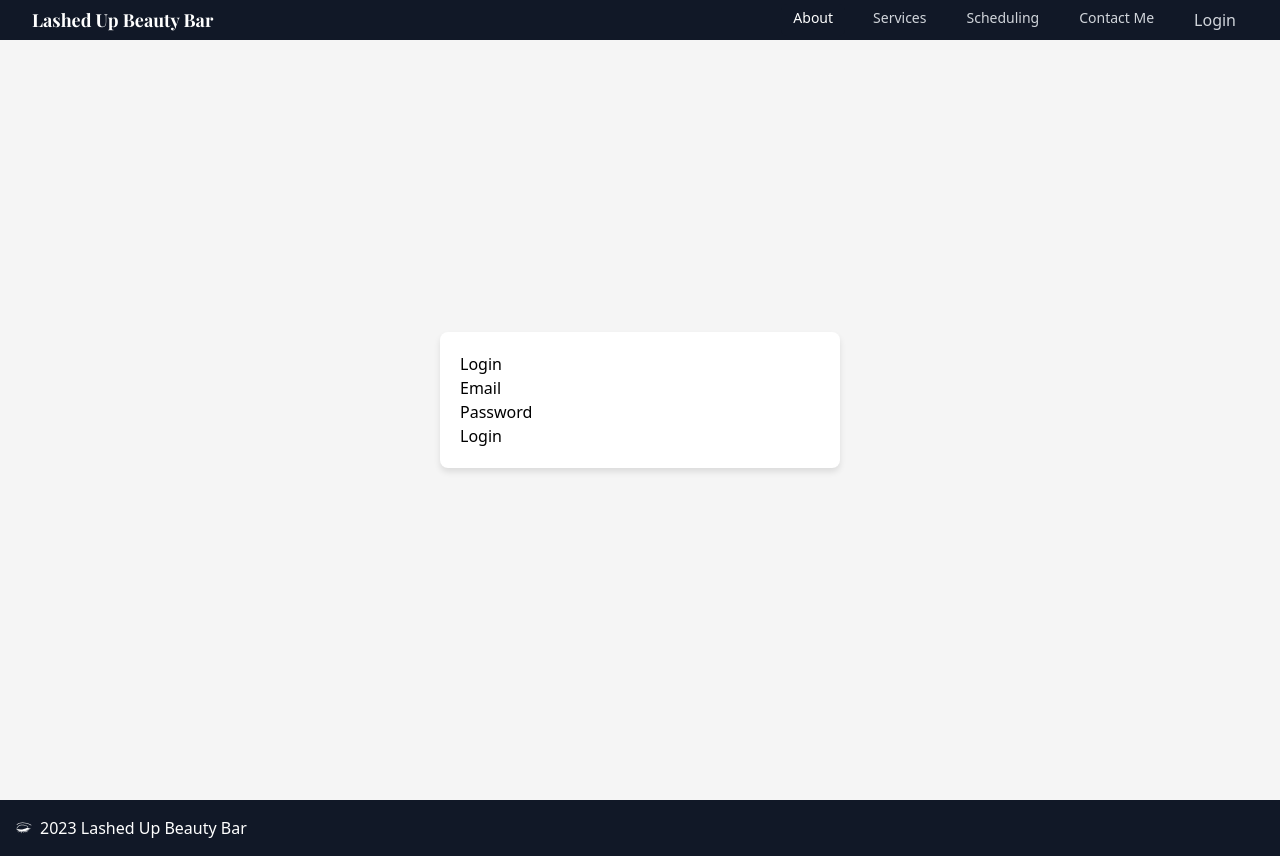
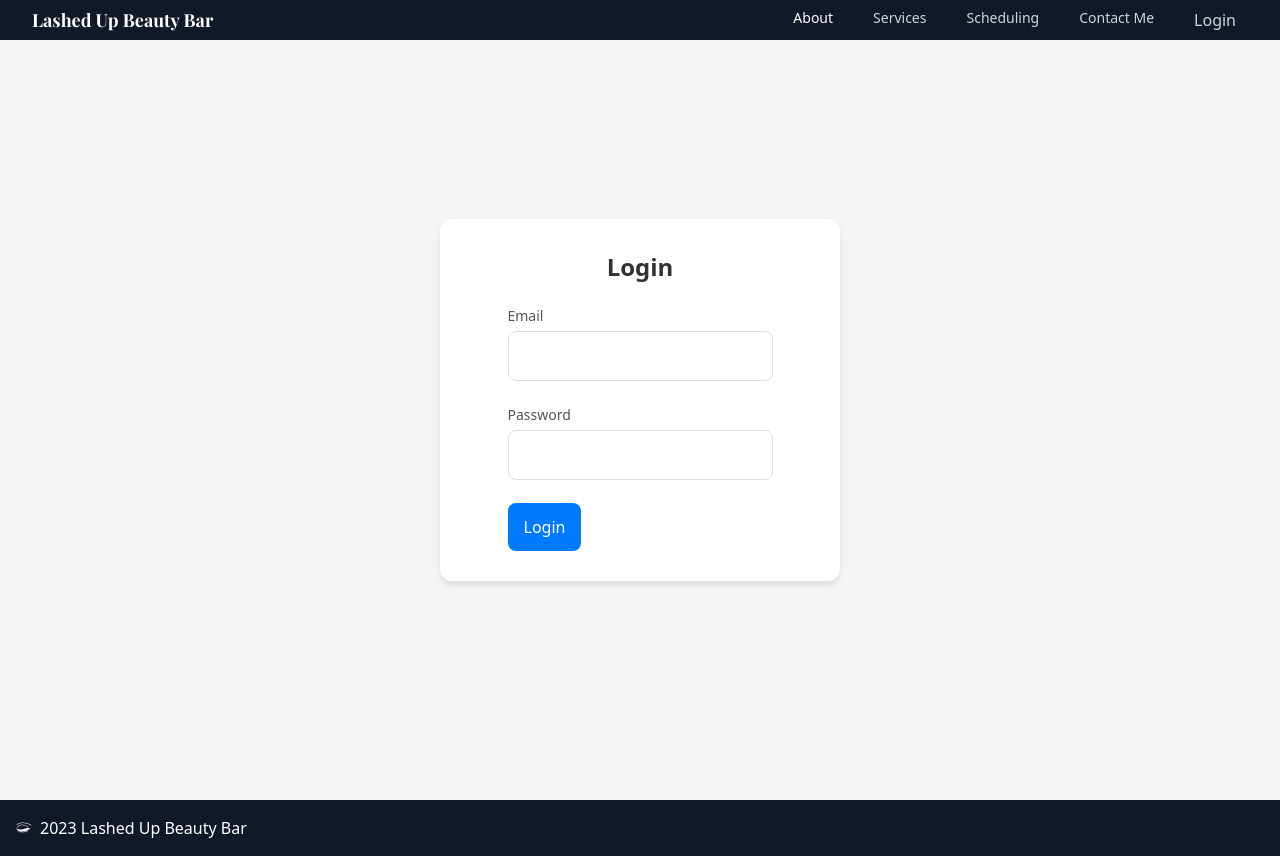
Before and after one commit to galessalazar/lashed.up.beauty, a React (Vite) app in the folder client/: page /login in a window 1280 px wide. Built offline with nearby package versions, Linux system fonts and the light colour scheme; a web font is replaced by a local one.

Commit message:
styled login form

```diff
--- a/client/package.json
+++ b/client/package.json
@@ -13,6 +13,7 @@
   },
   "dependencies": {
     "axios": "^1.7.7",
+    "font-awesome": "^4.7.0",
     "react": "^18.3.1",
     "react-datepicker": "^7.5.0",
     "react-dom": "^18.3.1",
--- a/client/src/components/Login.Form.jsx
+++ b/client/src/components/Login.Form.jsx
@@ -37,26 +37,84 @@ const LoginForm = () => {
 
   return (
     <form onSubmit={handleLogin}>
-      <div>
-        <label htmlFor="email">Email</label>
-        <input type="email" id="email" value={email} onChange={(e) => setEmail(e.target.value)} required
+      <div style={styles.inputGroup}>
+        <label htmlFor="email" style={styles.label}>
+          Email
+        </label>
+        <input
+          type="email"
+          id="email"
+          value={email}
+          onChange={(e) => setEmail(e.target.value)}
+          required
+          style={styles.input}
         />
       </div>
 
-      <div>
-        <label htmlFor="password">Password</label>
+      <div style={styles.inputGroup}>
+        <label htmlFor="password" style={styles.label}>
+          Password
+        </label>
         <input
           type="password"
           id="password"
           value={password}
-          onChange={(e) => setPassword(e.target.value)} required
+          onChange={(e) => setPassword(e.target.value)}
+          required
+          style={styles.input}
         />
       </div>
 
-      {error && <div style={{ color: 'red' }}>{error}</div>}
+      {error && <div style={{ color: "red" }}>{error}</div>}
 
-      <button type="submit">Login</button>
+      <button type="submit" style={styles.button}>
+        Login
+      </button>
     </form>
   );
 };
+
+const styles = {
+  inputGroup: {
+    marginBottom: "15px",
+  },
+  label: {
+    fontSize: '14px',
+    color: '#555',
+    marginBottom: '5px',
+    display: 'block',
+  },
+  input: {
+    width: '100%',
+    padding: '12px 16px',
+    fontSize: '16px',
+    borderRadius: '8px',
+    border: '1px solid #ddd',
+    marginBottom: '8px',
+    outline: 'none',
+    transition: 'border-color 0.3s ease',
+  },
+  inputFocus: {
+    borderColor: '#007BFF',
+  },
+  errorMessage: {
+    color: 'red',
+    fontSize: '14px',
+    marginBottom: '10px',
+  },
+  button: {
+    padding: '12px 16px',
+    backgroundColor: '#007BFF',
+    color: '#fff',
+    fontSize: '16px',
+    fontWeight: '500',
+    border: 'none',
+    borderRadius: '8px',
+    cursor: 'pointer',
+    transition: 'background-color 0.3s ease',
+  },
+  bottonHover: {
+    backgroundColor: '#0056b3',
+  },
+};
 export default LoginForm;
--- a/client/src/pages/ContactMe.jsx
+++ b/client/src/pages/ContactMe.jsx
@@ -1,15 +1,26 @@
-
-
+import { FaInstagram } from "react-icons/fa";
 
 const ContactMe = () => {
   return (
-    <div className="p-4">
-        <h1 className="text-2xl font-bold">Contact Me</h1>
-        <p className="mt-4">You can reach me at</p>
+    <div className="min-h-screen flex flex-col">
+      <div className="flex-grow flex justify-center items-center">
+        <div className="p-10">
+          <h1 className="text-2xl font-bold">Contact Me</h1>
+          <p className="mt-4">Questions prior to booking? Reach out below:</p>
 
+          <a
+            href="https://www.instagram.com/_lashedupbeautybar_"
+            target="_blank"
+            rel="noopener noreferrer"
+            className="rounded-md px-3 py-1 text-sm font-medium text-gray-500 hover:text-black hover:text-lg  flex items-center space-x-2"
+          >
+            <FaInstagram size={18} />
+            <span>Instagram</span>
+          </a>
+        </div>
+      </div>
+    </div>
+  );
+};
 
-    </div>
-  )
-}
-
-export default ContactMe
+export default ContactMe;
--- a/client/src/pages/LoginPage.jsx
+++ b/client/src/pages/LoginPage.jsx
@@ -1,11 +1,17 @@
+// import { useState } from "react";
+
 import LoginForm from "../components/Login.Form";
 
 const LoginPage = () => {
+
+
   return (
     <div style={styles.pageContainer}>
       <div style={styles.formContainer}>
-        <h2>Login</h2>
+        <h2 style={styles.heading}>Login</h2>
         <LoginForm />
+
+
       </div>
     </div>
   );
@@ -18,14 +24,52 @@ const styles = {
     alignItems: "center",
     minHeight: "100vh",
     backgroundColor: "#f5f5f5",
+    padding: "20px",
   },
   formContainer: {
     width: "100%",
     maxWidth: "400px",
-    padding: "20px",
+    padding: "30px",
     backgroundColor: "#fff",
     boxShadow: "0 4px 6px rgba(0, 0, 0, 0.1)",
+    borderRadius: "12px",
+    display: "flex",
+    flexDirection: "column",
+    alignItems: "center",
+  },
+  heading: {
+    fontSize: "24px",
+    fontWeight: "600",
+    marginBottom: "20px",
+    color: "#333",
+  },
+  input: {
+    width: "100%",
+    padding: "12px 16px",
+    margin: "8px 0",
     borderRadius: "8px",
+    border: "1px solid #ddd",
+    fontSize: "16px",
+    boxSizing: "border-box",
+    transition: "border-color 0.3s ease",
+  },
+  inputFocus: {
+    borderColor: "#007BFF",
+  },
+  button: {
+    width: "100%",
+    padding: "12px 16px",
+    backgroundColor: "#007BFF",
+    color: "#fff",
+    fontSize: "16px",
+    fontWeight: "500",
+    border: "none",
+    borderRadius: "8px",
+    cursor: "pointer",
+    transition: "background-color 0.3s ease",
+  },
+  buttonHover: {
+    backgroundColor: "#0056b3",
   },
 };
 
```
Also changed, not shown: 1 other file (tests, documents, lock files or other folders).
